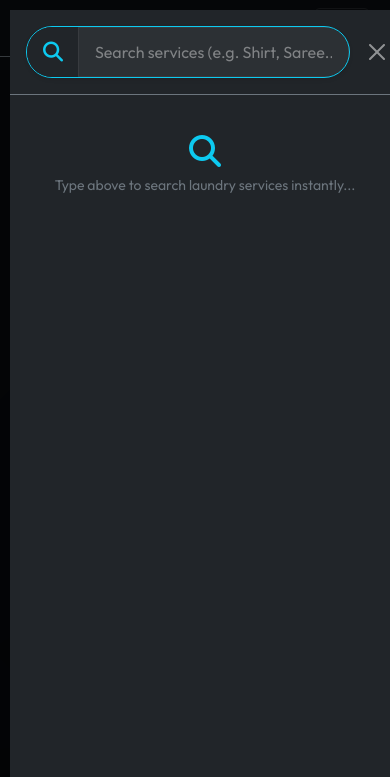
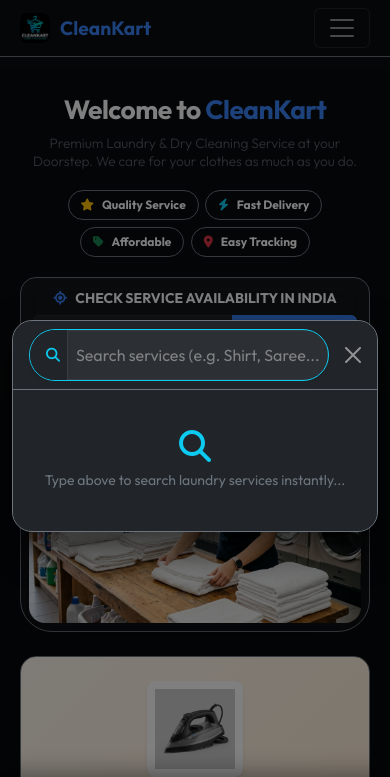
Before and after one commit to saurabhkumar95487063-cmyk/cleankart, a plain HTML site: page frontend/index.html in a window 390 px wide. Both pictures are taken after typing "5551234", "name@example.com", "Sample", "name@example.com", "Sample" into the empty fields and a click on the button "Search". Shown: the top 777 px of the page. Drawn offline with nearby package versions, Linux system fonts and the light colour scheme; no server answers.

Commit message:
Fix mobile search modal centering, padding and right-edge cutoff issue

```diff
--- a/frontend/css/style.css
+++ b/frontend/css/style.css
@@ -1148,3 +1148,16 @@ header.sticky-top {
     10%, 30%, 50%, 70%, 90% { transform: translateX(-6px); }
     20%, 40%, 60%, 80% { transform: translateX(6px); }
 }
+
+/* Mobile Search Modal Perfect Alignment */
+#mobileSearchModal .modal-dialog {
+    margin: 12px auto !important;
+    width: calc(100% - 24px) !important;
+    max-width: 480px !important;
+}
+
+#mobileSearchModal .modal-content {
+    border-radius: 20px !important;
+    overflow: hidden !important;
+    box-shadow: 0 15px 35px rgba(0, 0, 0, 0.6) !important;
+}
--- a/frontend/index.html
+++ b/frontend/index.html
@@ -1794,15 +1794,15 @@
 
     <!-- Mobile Search Modal -->
     <div class="modal fade" id="mobileSearchModal" tabindex="-1">
-        <div class="modal-dialog modal-dialog-centered modal-fullscreen-sm-down">
-            <div class="modal-content bg-dark text-white border-secondary">
-                <div class="modal-header border-secondary py-3">
-                    <div class="input-group input-group-lg rounded-pill overflow-hidden border border-info shadow-sm w-100 me-2">
+        <div class="modal-dialog modal-dialog-centered">
+            <div class="modal-content bg-dark text-white border-secondary shadow-lg">
+                <div class="modal-header border-secondary py-2 px-3 d-flex align-items-center justify-content-between">
+                    <div class="input-group input-group-sm rounded-pill overflow-hidden border border-info shadow-sm flex-grow-1 me-2">
                         <span class="input-group-text bg-dark text-info border-0 ps-3"><i class="fas fa-search"></i></span>
                         <input type="text" id="mobileSearchInput" class="form-control bg-dark text-white border-0 shadow-none fs-6" placeholder="Search services (e.g. Shirt, Saree...)" oninput="handleMobileSearch(this.value)">
                         <button class="btn btn-dark text-secondary border-0 pe-3 d-none" type="button" id="clearMobileSearchBtn" onclick="clearMobileSearch()"><i class="fas fa-times"></i></button>
                     </div>
-                    <button type="button" class="btn-close btn-close-white ms-1" data-bs-dismiss="modal"></button>
+                    <button type="button" class="btn-close btn-close-white flex-shrink-0" data-bs-dismiss="modal" aria-label="Close"></button>
                 </div>
                 <div class="modal-body p-3 overflow-auto" id="mobileSearchResultsContainer" style="max-height: 75vh;">
                     <div class="text-center py-4 text-secondary">
--- a/frontend/sw.js
+++ b/frontend/sw.js
@@ -1,4 +1,4 @@
-const CACHE_NAME = 'cleankart-v10';
+const CACHE_NAME = 'cleankart-v11';
 
 self.addEventListener('install', (event) => {
     self.skipWaiting();
```
